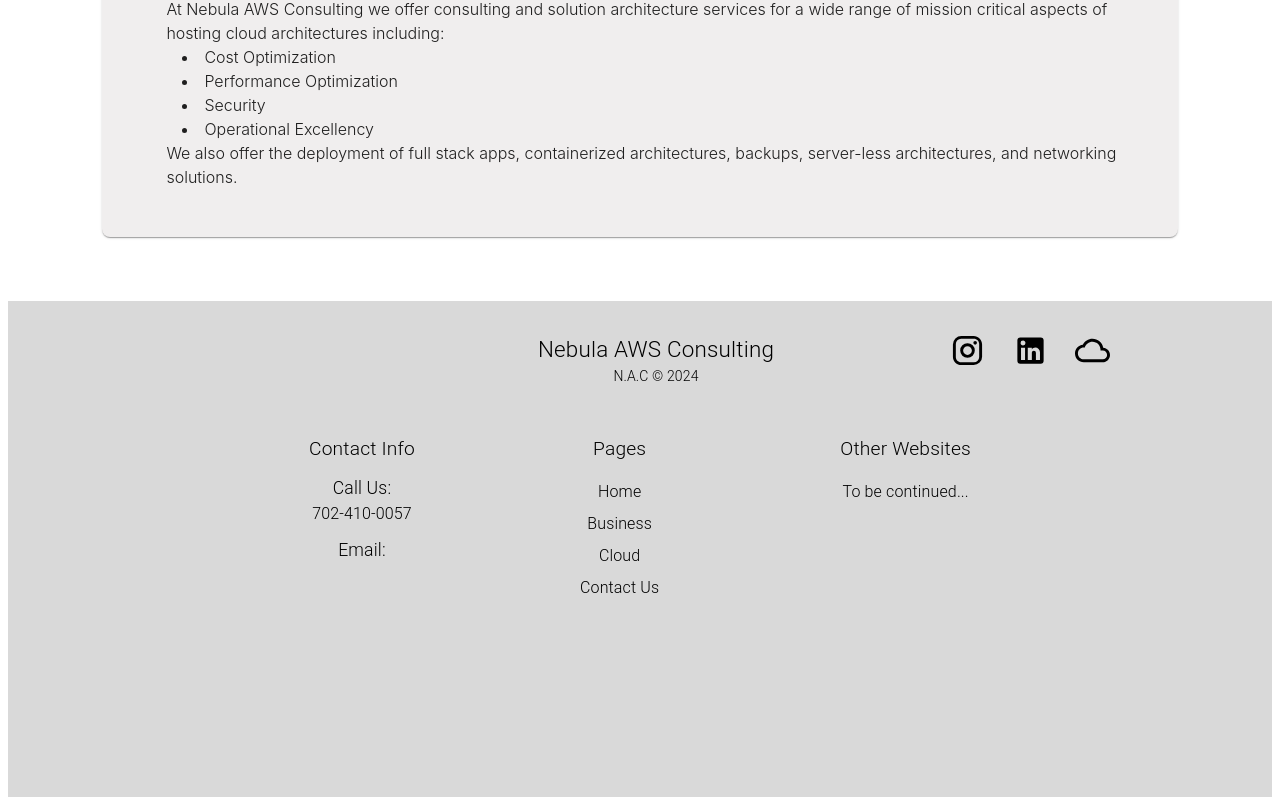
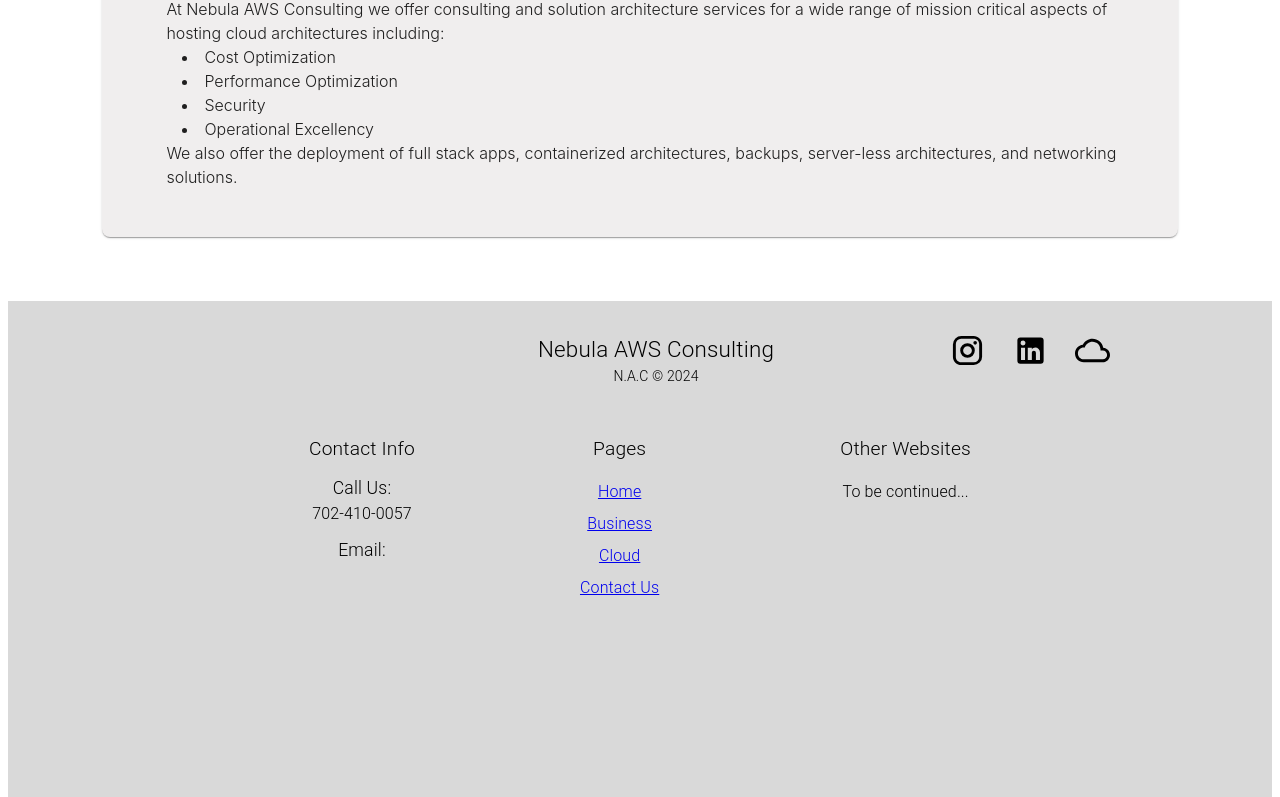
Before and after one commit to EmmanuelUrias/Nebula_AWS_Consulting_Blog, a React (Vite) app: page /contactus in a window 1280 px wide. Shown: the part 528-1325 px from the top of the page. Built offline with nearby package versions, Linux system fonts and the light colour scheme.

Commit message:
Fixed footer links

```diff
--- a/src/Components/Footer.tsx
+++ b/src/Components/Footer.tsx
@@ -2,8 +2,11 @@
 import InstagramIcon from '@mui/icons-material/Instagram';
 import LinkedInIcon from '@mui/icons-material/LinkedIn';
 import CloudQueueIcon from '@mui/icons-material/CloudQueue';
+import { useNavigate } from "react-router-dom";
+import { Link } from "react-router-dom";
 
 function Footer() {
+  const navigate = useNavigate()
   return (
     <>
       <Box sx={{
@@ -45,13 +48,20 @@
               justifyContent: 'space-evenly',
               width: '20%',
               '& > *': {
-                marginX: '0.7rem'
+                marginX: '0.7rem',
+                cursor: 'pointer'
               }
             }}
               >
+              <Box onClick={() => navigate('/')}>
                 <InstagramIcon fontSize="large"/>
+              </Box>
+              <Box onClick={() => navigate('/')}>
                 <LinkedInIcon fontSize="large"/>
+              </Box>
+              <Box onClick={() => navigate('/')}>
                 <CloudQueueIcon fontSize="large"/>
+              </Box>
             </Box>
         </Box>
         <Box sx={{
@@ -72,10 +82,18 @@
             </Box>
             <Box ml={'1rem'}>
               <Typography fontSize={'1.2rem'} fontWeight={'300'}>Pages</Typography>
+                <Link to={'/'}>
                   <Typography fontSize={'1rem'} fontWeight={'300'} mt={'1rem'}>Home</Typography>
+                </Link>
+                <Link to={'/business'}>
                   <Typography fontSize={'1rem'} fontWeight={'300'} mt={'0.5rem'}>Business</Typography>
+                </Link>
+                <Link to={'/cloud'}>
                   <Typography fontSize={'1rem'} fontWeight={'300'} mt={'0.5rem'}>Cloud</Typography>
+                </Link>
+                <Link to={'/contactus'}>
                   <Typography fontSize={'1rem'} fontWeight={'300'} mt={'0.5rem'}>Contact Us</Typography>
+                </Link>
             </Box>
             <Box ml={'2rem'}>
               <Typography fontSize={'1.2rem'} fontWeight={'300'}>Other Websites</Typography>
```
Lines whose indentation alone changed are shown as unchanged.
